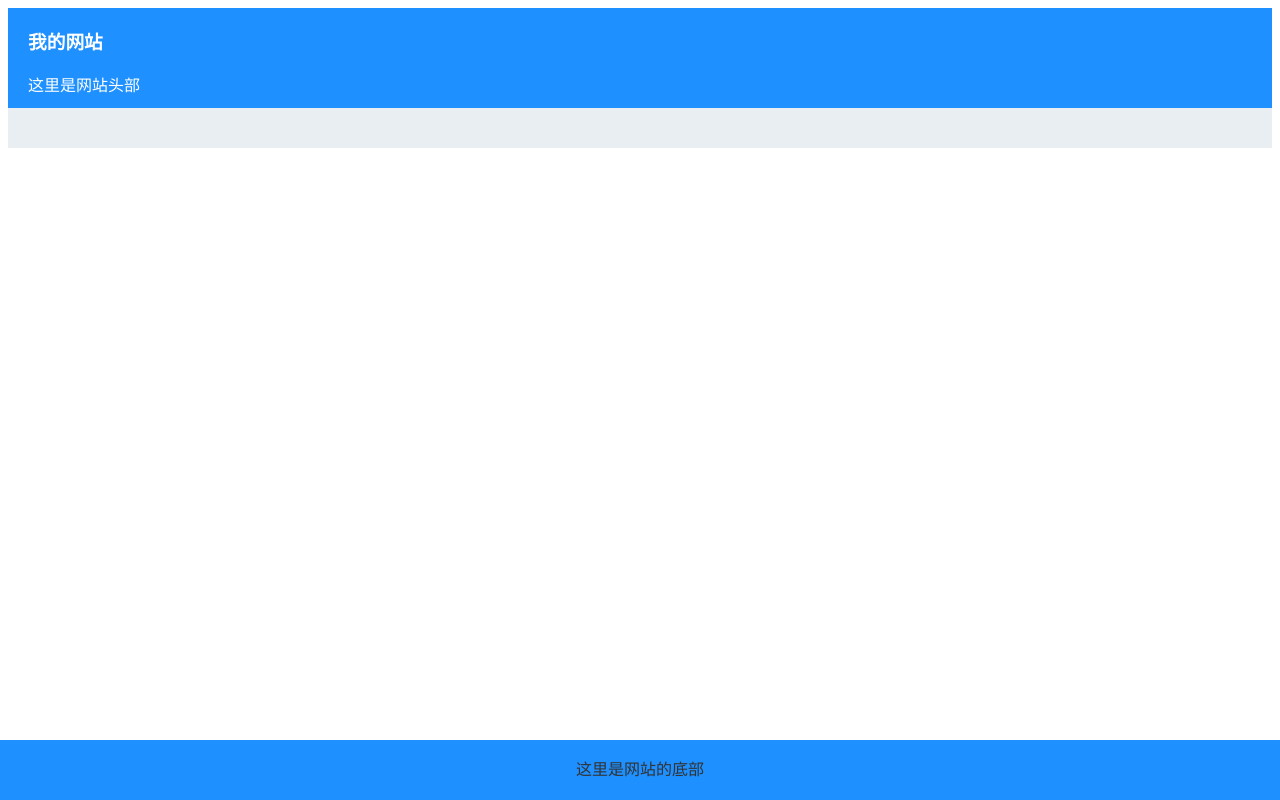
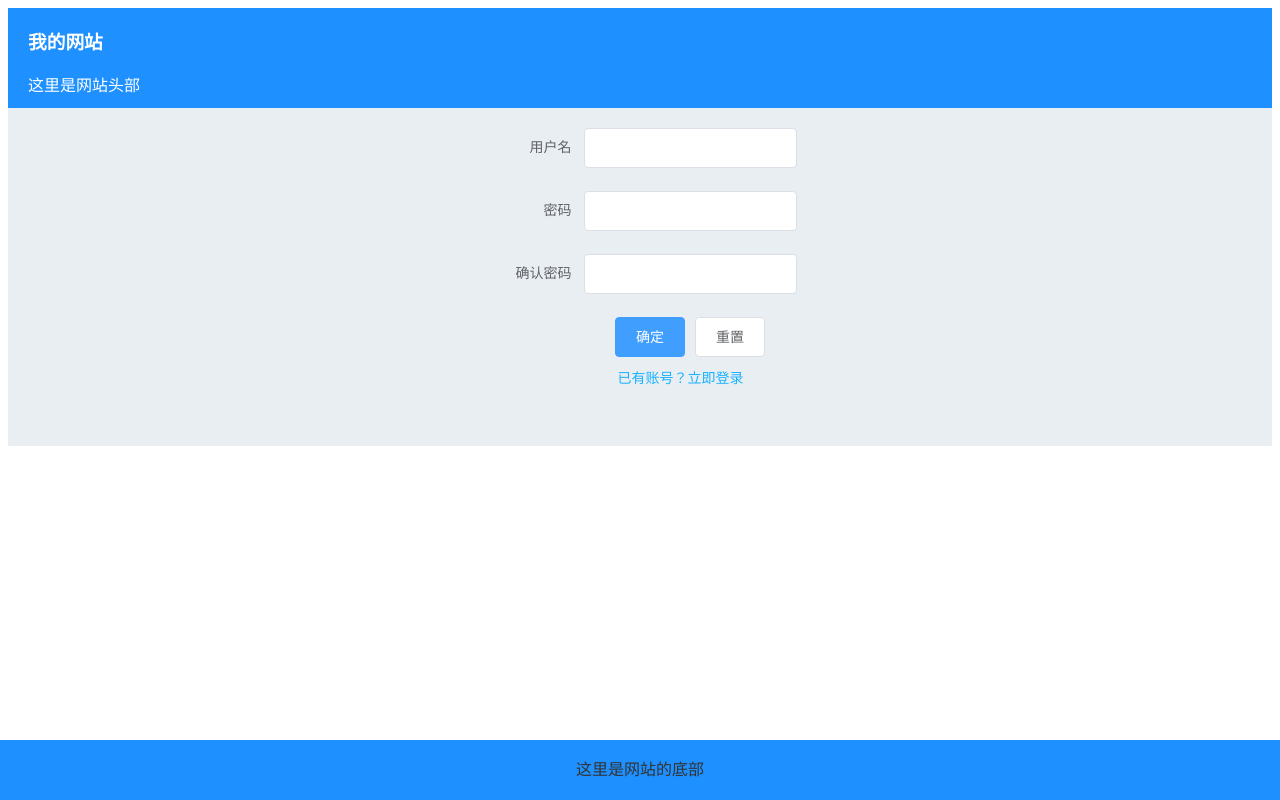
Before and after one commit to RamboDong1/vue_ex01, a Vue app: page /reg in a window 1280 px wide. Built offline with nearby package versions, Linux system fonts and the light colour scheme.

Commit message:
Complete registration and login pages

```diff
--- a/src/router.js
+++ b/src/router.js
@@ -3,6 +3,7 @@ import Router from 'vue-router'
 import Login from './views/Login.vue'
 import Home from './views/Home.vue'
 import UserLists from './views/UserLists'
+import Reg from './views/Reg'
 
 Vue.use(Router)
 
@@ -14,6 +15,11 @@ export default new Router({
       path: '/',
       name: 'login',
       component: Login
+    },
+    {
+      path: '/reg',
+      name: '/reg',
+      component: Reg
     },
     {
       path: '/home',
--- a/src/views/Home.vue
+++ b/src/views/Home.vue
@@ -9,7 +9,6 @@
 <script>
   export default {
     name: 'Home'
-
   }
 </script>
 
--- a/src/views/Login.vue
+++ b/src/views/Login.vue
@@ -2,32 +2,16 @@
   <el-row type="flex" justify="center">
 <!--    登录页面-->
     <!--给两个表单分别加key值,避免第二个表单验证规则不生效-->
-    <el-form :model="ruleForm" status-icon :rules="rules" ref="ruleForm" label-width="100px" class="demo-ruleForm" key="login" v-if="isLogin">
+    <el-form :model="loginForm" :rules="rules" ref="ruleForm" label-width="100px" class="demo-ruleForm" key="login">
       <el-form-item label="用户名" prop="name">
-        <el-input v-model="ruleForm.name"></el-input>
+        <el-input v-model="loginForm.name"></el-input>
       </el-form-item>
       <el-form-item label="密码" prop="pass">
-        <el-input type="password" v-model="ruleForm.pass" autocomplete="off"></el-input>
+        <el-input type="password" v-model="loginForm.pass" autocomplete="off"></el-input>
       </el-form-item>
       <el-form-item>
         <el-button type="primary" @click="login()">登录</el-button>
         <el-button @click="reg()">注册</el-button>
-      </el-form-item>
-    </el-form>
-<!--    注册页面-->
-    <el-form :model="ruleForm" status-icon :rules="rules" ref="ruleForm" label-width="100px" class="demo-ruleForm" key="reg" v-else>
-      <el-form-item label="用户名" prop="name">
-        <el-input v-model="ruleForm.name"></el-input>
-      </el-form-item>
-      <el-form-item label="密码" prop="pass">
-        <el-input type="password" v-model="ruleForm.pass" autocomplete="off"></el-input>
-      </el-form-item>
-      <el-form-item label="确认密码" prop="checkPass">
-        <el-input type="password" v-model="ruleForm.checkPass" autocomplete="off"></el-input>
-      </el-form-item>
-      <el-form-item>
-        <el-button type="primary" @click="submitForm('ruleForm')">确定</el-button>
-        <el-button @click="resetForm('ruleForm')">重置</el-button>
       </el-form-item>
     </el-form>
   </el-row>
@@ -35,9 +19,10 @@
 </template>
 
 <script>
+/* eslint-disable indent */
   export default {
     name: 'Login',
-    data() {
+    data () {
       var checkName = (rule, value, callback) => {
         if (!value) {
           return callback(new Error('用户名不能为空'));
@@ -49,69 +34,55 @@
         if (value === '') {
           callback(new Error('请输入密码'));
         } else {
-          if (this.ruleForm.checkPass !== '') {
-            this.$refs.ruleForm.validateField('checkPass');
-          }
-          callback();
-        }
-      };
-      var validatePass2 = (rule, value, callback) => {
-        if (value === '') {
-          callback(new Error('请再次输入密码'));
-        } else if (value !== this.ruleForm.pass) {
-          callback(new Error('两次输入密码不一致!'));
-        } else {
           callback();
         }
       };
       return {
-        isLogin: true,
-        ruleForm: {
+        loginForm: {
           name: '',
-          pass: '',
-          checkPass: '',
+          pass: ''
         },
         rules: {
         /*  trigger: ‘blur’ 表示“当失去焦点时（光标不显示的时候），触发此提示”
-           此处应该是有一个校验，若失去焦点，则触发trigger进行校验，若校验不成功，则进行提示*/
+           此处应该是有一个校验，若失去焦点，则触发trigger进行校验，若校验不成功，则进行提示 */
           name: [
             { validator: checkName, trigger: 'blur' }
           ],
           pass: [
             { validator: validatePass, trigger: 'blur' }
-          ],
-          checkPass: [
-            { validator: validatePass2, trigger: 'blur' }
-          ],
+          ]
         }
       };
     },
     methods: {
-      login() {
-        this.$router.push('/home')
+      login () {
+        if (this.loginForm.name === '' || this.loginForm.pass === '') {
+          alert("用户名和密码不能为空！")
+        } else if (localStorage.getItem("name") === this.loginForm.name && localStorage.getItem("password") === this.loginForm.pass) {
+          this.loginForm.name = ''
+          this.loginForm.pass = ''
+          this.$router.push('/home')
+        } else {
+          alert("用户名或密码不正确！")
+        }
       },
-      reg() {
-        this.isLogin = false
-      },
-      submitForm(formName) {
-        this.$refs[formName].validate((valid) => {
-          if (valid) {
-            alert('submit!');
-
-          } else {
-            console.log('error submit!!');
-            return false;
-          }
-        });
-      },
-      resetForm(formName) {
-        this.$refs[formName].resetFields();
+      reg () {
+        this.$router.push('/reg')
       }
-    }
+  }
 
   }
 </script>
 
 <style scoped>
-
+  .login {
+    margin-top: 10px;
+    font-size: 14px;
+    line-height: 22px;
+    color: #1ab2ff;
+    cursor: pointer;
+    text-align: right;
+    text-indent: 8px;
+    width: 160px;
+  }
 </style>
--- /dev/null
+++ b/src/views/Reg.vue
@@ -0,0 +1,110 @@
+<template>
+  <el-row type="flex" justify="center">
+    <!--给两个表单分别加key值,避免第二个表单验证规则不生效-->
+    <!--    注册页面-->
+    <el-form :model="regForm" status-icon :rules="rules" ref="regForm" label-width="100px" class="demo-ruleForm" key="reg">
+      <el-form-item label="用户名" prop="name">
+        <el-input v-model="regForm.name"></el-input>
+      </el-form-item>
+      <el-form-item label="密码" prop="pass">
+        <el-input type="password" v-model="regForm.pass" autocomplete="off"></el-input>
+      </el-form-item>
+      <el-form-item label="确认密码" prop="checkPass">
+        <el-input type="password" v-model="regForm.checkPass" autocomplete="off"></el-input>
+      </el-form-item>
+      <el-form-item>
+        <el-button type="primary" @click="submitForm('regForm')">确定</el-button>
+        <el-button @click="resetForm('regForm')">重置</el-button>
+        <p class="login" @click="gotoLogin()">已有账号？立即登录</p>
+      </el-form-item>
+    </el-form>
+  </el-row>
+</template>
+
+<script>
+  export default {
+    name: 'Reg',
+    data () {
+      var checkName = (rule, value, callback) => {
+        if (!value) {
+          return callback(new Error('用户名不能为空'));
+        } else {
+          callback();
+        }
+      };
+      var validatePass = (rule, value, callback) => {
+        if (value === '') {
+          callback(new Error('请输入密码'));
+        } else {
+          if (this.regForm.checkPass !== '') {
+            this.$refs.regForm.validateField('checkPass');
+          }
+          callback();
+        }
+      };
+      var validatePass2 = (rule, value, callback) => {
+        if (value === '') {
+          callback(new Error('请再次输入密码'));
+        } else if (value !== this.regForm.pass) {
+          callback(new Error('两次输入密码不一致!'));
+        } else {
+          callback();
+        }
+      };
+      return {
+        regForm: {
+          name: '',
+          pass: '',
+          checkPass: ''
+        },
+        rules: {
+          /*  trigger: ‘blur’ 表示“当失去焦点时（光标不显示的时候），触发此提示”
+             此处应该是有一个校验，若失去焦点，则触发trigger进行校验，若校验不成功，则进行提示 */
+          name: [
+            { validator: checkName, trigger: 'blur' }
+          ],
+          pass: [
+            { validator: validatePass, trigger: 'blur' }
+          ],
+          checkPass: [
+            { validator: validatePass2, trigger: 'blur' }
+          ],
+        }
+      };
+    },
+    methods: {
+      gotoLogin() {
+        this.$router.push('/')
+      },
+      submitForm (formName) {
+        this.$refs[formName].validate((valid) => {
+          if (valid) {
+            alert('注册成功!');
+            localStorage.setItem ("name", this.regForm.name);
+            localStorage.setItem ("password", this.regForm.pass);
+            this.$router.push('/');
+          } else {
+            console.log('注册失败！');
+            return false;
+          }
+        });
+      },
+      resetForm (formName) {
+        this.$refs[formName].resetFields();
+      }
+    }
+  }
+</script>
+
+<style scoped>
+  .login {
+    margin-top: 10px;
+    font-size: 14px;
+    line-height: 22px;
+    color: #1ab2ff;
+    cursor: pointer;
+    text-align: right;
+    text-indent: 8px;
+    width: 160px;
+  }
+</style>
```
